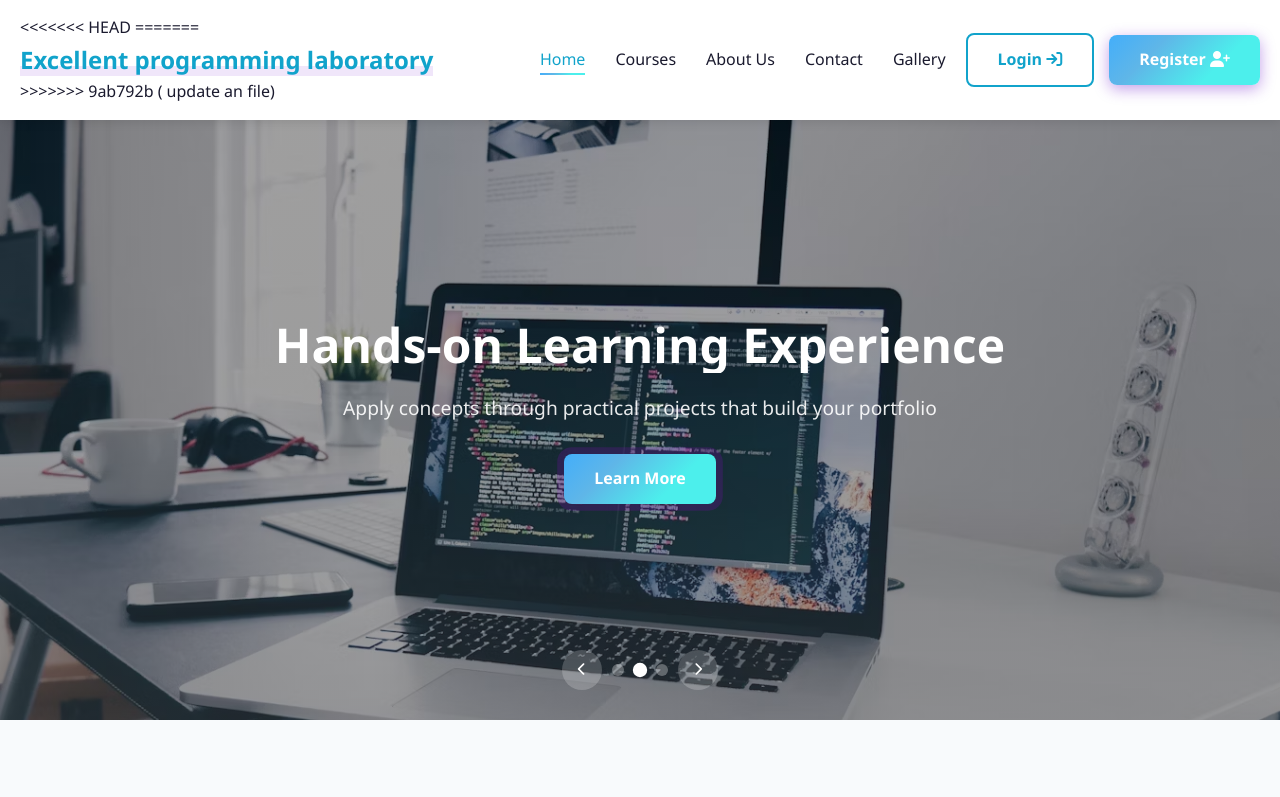
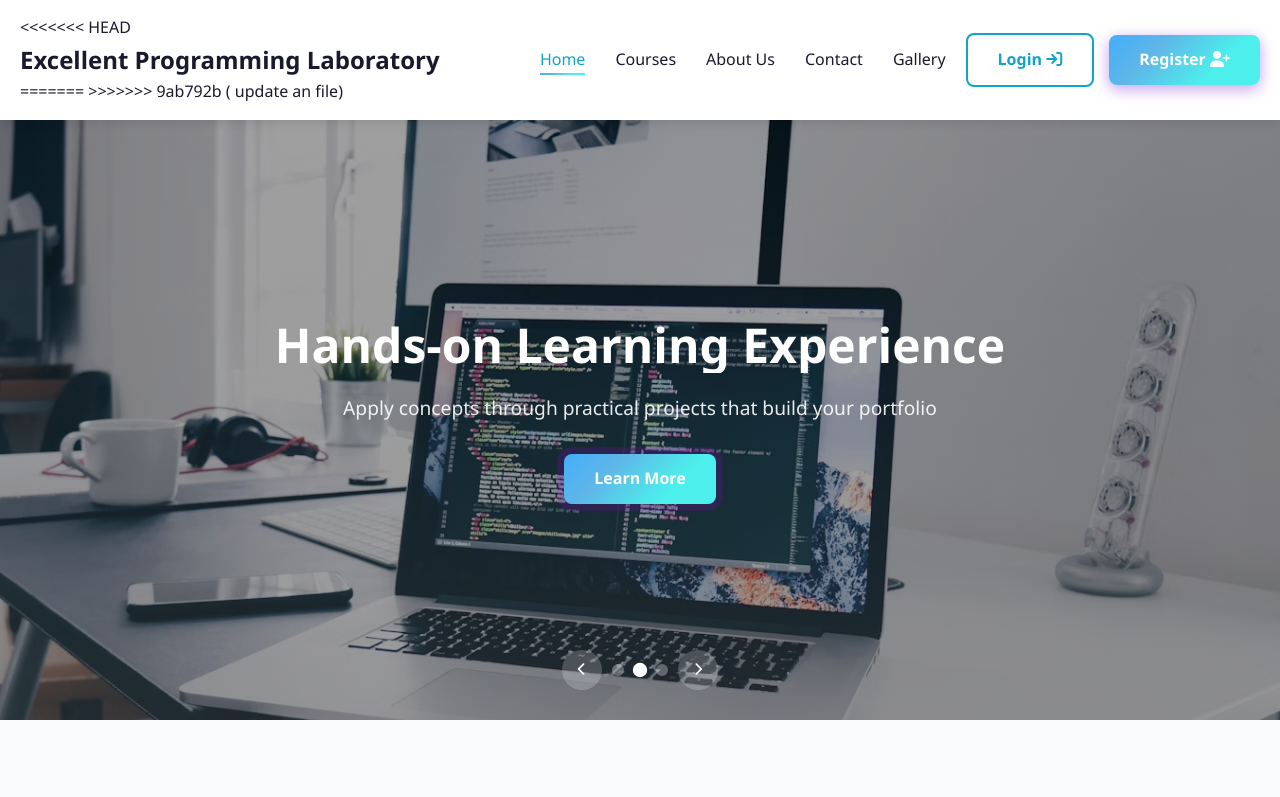
Before and after one commit to nangareswami/EPL, a plain HTML site: page index.html in a window 1280 px wide. Shown: the top 797 px of the page. Drawn offline with Linux system fonts and the light colour scheme.

Commit message:
update an file

```diff
--- a/index.html
+++ b/index.html
@@ -23,9 +23,9 @@
         <div class="container">
             <div class="logo">
 <<<<<<< HEAD
+                <h1>Excellent Programming Laboratory</h1>
+=======
 
-=======
-                <h1><span class="highlight">Excellent  programming laboratory</h1>
 >>>>>>> 9ab792b ( update an file)
             </div>
             <div class="nav-container">
```
